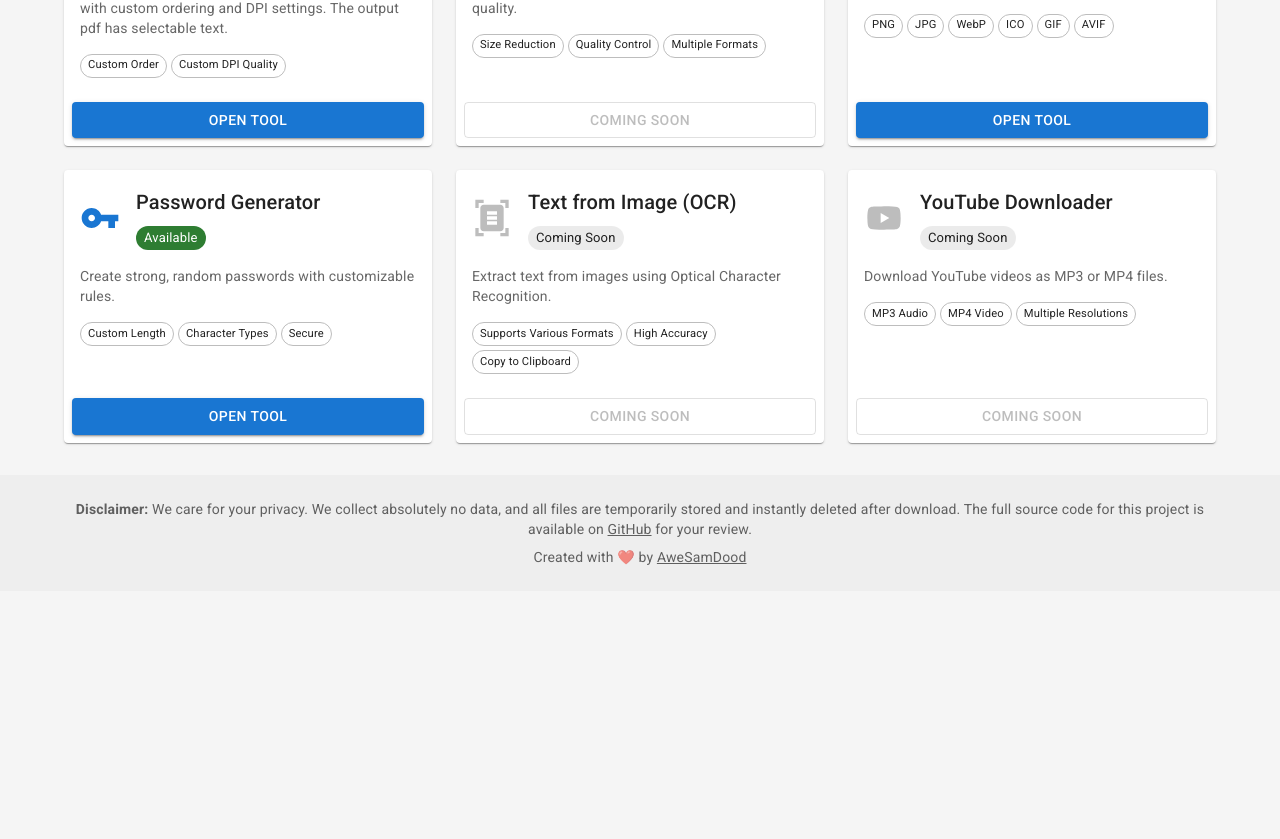
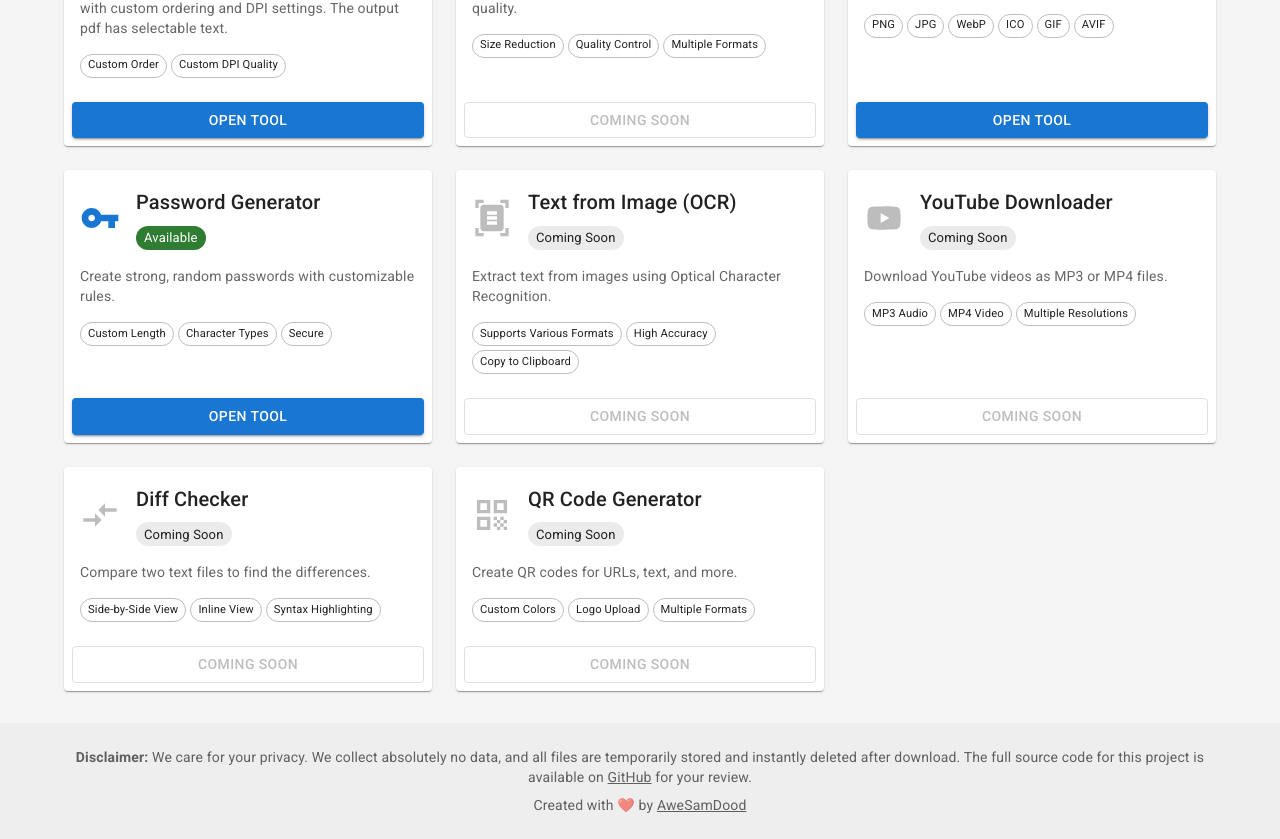
Before and after one commit to AweSamDood/passthebytes-tools, a React (Create React App) app in the folder frontend/: page / in a window 1280 px wide. Shown: the part 447-1286 px from the top of the page. Before the commit the page ends 1038 px from the top, so only its background shows below. Built offline with nearby package versions, Linux system fonts and the light colour scheme; no server answers.

Commit message:
fix(tools): introduction of diff checker and QR code generator

```diff
--- a/frontend/src/components/ToolsGrid.js
+++ b/frontend/src/components/ToolsGrid.js
@@ -10,7 +10,7 @@ import {
     Box,
     Chip
 } from '@mui/material';
-import { PictureAsPdf, Update, VpnKey, DocumentScanner, YouTube } from '@mui/icons-material';
+import { PictureAsPdf, Update, VpnKey, DocumentScanner, YouTube, CompareArrows, QrCode } from '@mui/icons-material';
 import { useNavigate } from 'react-router-dom';
 
 const tools = [
@@ -67,6 +67,24 @@ const tools = [
         path: '/youtube-downloader',
         status: 'coming-soon',
         features: ['MP3 Audio', 'MP4 Video', 'Multiple Resolutions']
+    },
+    {
+        id: 'diff-checker',
+        title: 'Diff Checker',
+        description: 'Compare two text files to find the differences.',
+        icon: CompareArrows,
+        path: '/diff-checker',
+        status: 'coming-soon',
+        features: ['Side-by-Side View', 'Inline View', 'Syntax Highlighting']
+    },
+    {
+        id: 'qr-code-generator',
+        title: 'QR Code Generator',
+        description: 'Create QR codes for URLs, text, and more.',
+        icon: QrCode,
+        path: '/qr-code-generator',
+        status: 'coming-soon',
+        features: ['Custom Colors', 'Logo Upload', 'Multiple Formats']
     }
 ];
 
```
Also changed, not shown: 1 other file (tests, documents, lock files or other folders).
